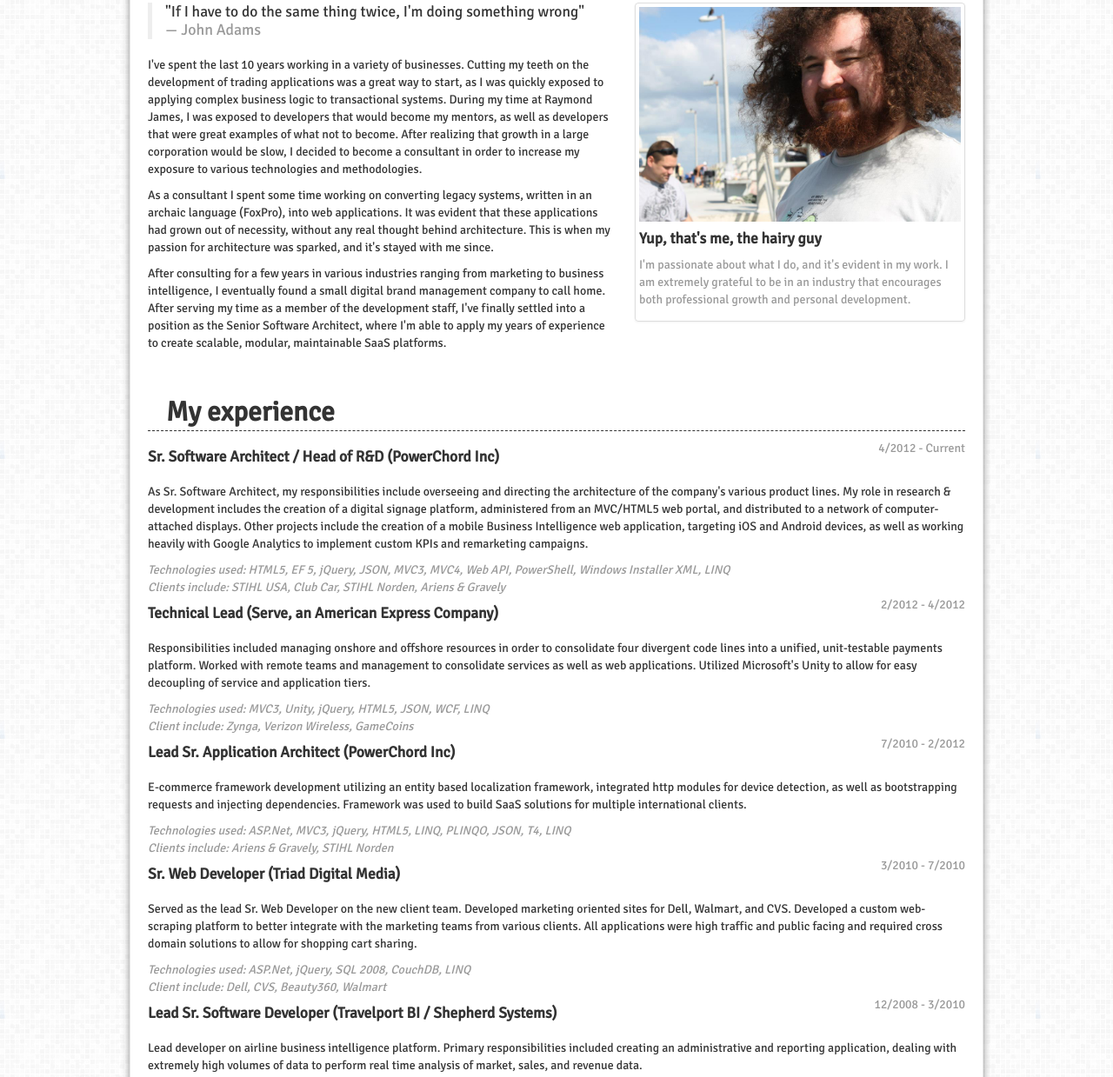
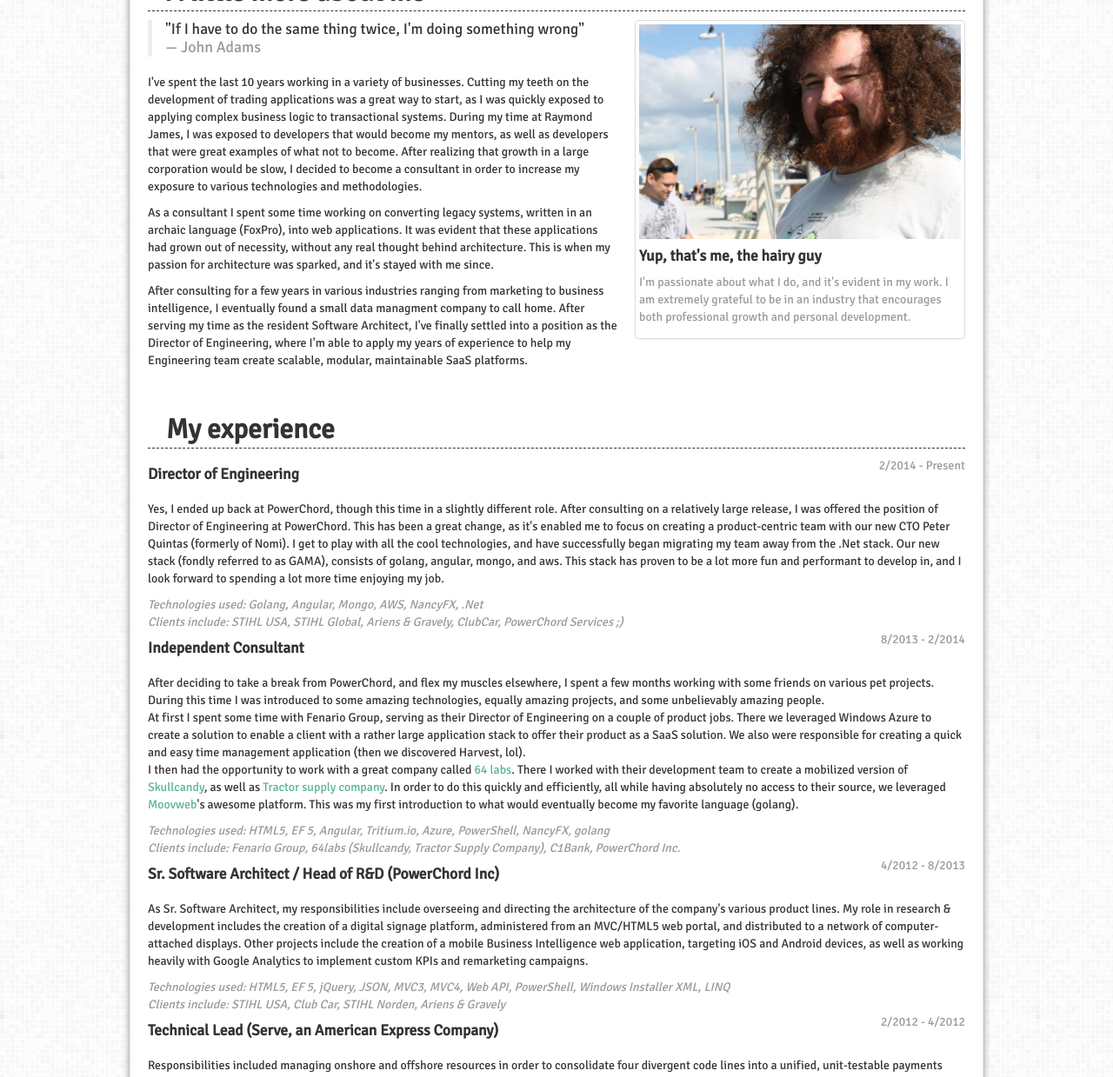
Before and after one commit to tampajohn/jqatampa.com, a plain HTML site: page index.html in a window 1280 px wide. Shown: the part 438-1677 px from the top of the page at 87% size. Drawn offline with nearby package versions, Linux system fonts and the light colour scheme.

Commit message:
updating profile

```diff
--- a/index.html
+++ b/index.html
@@ -1,4 +1,5 @@
 <html>
+
 <head>
   <link href='css/site.css' rel='stylesheet'>
   <link rel="stylesheet" type="text/css" href="//cdnjs.cloudflare.com/ajax/libs/font-awesome/3.0.2/css/font-awesome.min.css">
@@ -7,6 +8,7 @@
   <meta name="description" content="John Adams is a Software Architect from St. Petersburg FL.  He specializes in Architecting robust, maintainable, web based SaaS solutions, leveraging HTML5, CSS3, jQuery and ASP.Net MVC4.">
   <meta name="google-translate-customization" content="d11f134d4f943989-54ffcaefc8e2788e-g76902160742a4e62-10"></meta>
 </head>
+
 <body itemscope itemptype="http://schema.org/Person">
   <div class="character">
     <div class="left-arm"></div>
@@ -14,18 +16,28 @@
     <div class="body"></div>
   </div>
   <div class="container title">
-			<h1><span itemprop="name" class="notranslate">John Adams</span><em>code poet</em></h1>
+    <h1>
+      <span itemprop="name" class="notranslate">John Adams</span>
+      <em>code poet</em>
+    </h1>
   </div>
   <div class="container main">
     <header>
       <section class="row-fluid">
         <div class="span12 text-right">
           <!-- BEGIN Google Translate Widget -->
-						<div id="google_translate_element"></div><script type="text/javascript">
+          <div id="google_translate_element"></div>
+          <script type="text/javascript">
             function googleTranslateElementInit() {
-							  new google.translate.TranslateElement({pageLanguage: 'en', layout: google.translate.TranslateElement.InlineLayout.SIMPLE, gaTrack: true, gaId: 'UA-22848100-1'}, 'google_translate_element');
+            	new google.translate.TranslateElement({
+            		pageLanguage: 'en',
+            		layout: google.translate.TranslateElement.InlineLayout.SIMPLE,
+            		gaTrack: true,
+            		gaId: 'UA-22848100-1'
+            	}, 'google_translate_element');
             }
-							</script><script type="text/javascript" src="//translate.google.com/translate_a/element.js?cb=googleTranslateElementInit"></script>
+          </script>
+          <script type="text/javascript" src="//translate.google.com/translate_a/element.js?cb=googleTranslateElementInit"></script>
           <!-- END Google Translate Widget -->
         </div>
       </section>
@@ -55,8 +67,12 @@
             </dt>
             <dd class="notranslate">
               <address itemprop="address" itemscope itemtype="http://schema.org/PostalAddress">
-								  	<span itemprop="streetAddress">2703 Bethel Court S.</span><br>
-								  	<span itemprop="addressLocality">Saint Petersburg</span> <span itemprop="addressRegion">FL</span>, <span itemprop="postalCode">33712</span><br>
+                <span itemprop="streetAddress">2703 Bethel Court S.</span>
+                <br>
+                <span itemprop="addressLocality">Saint Petersburg</span>
+                <span itemprop="addressRegion">FL</span>,
+                <span itemprop="postalCode">33712</span>
+                <br>
               </address>
             </dd>
           </dl>
@@ -67,7 +83,9 @@
               <i class="icon icon-coffee"></i> Who I am:
             </dt>
             <dd>
-								I'm a <span itemprop="jobTitle">Software Architect</span> with over a decade of professional experience in various software stacks.  I pride myself on delivering innovative and robust solutions for business needs, while retaining concise maintainable code.  My experience branches many business domains, from trading systems and mortgage processing, to business intelligence and e-commerce.
+              I'm the
+              <span itemprop="jobTitle">Director of Engineering</span> at a small company called PowerChord, with over a decade of professional experience in various software stacks. I pride myself on delivering innovative and robust solutions for customer needs, while retaining
+              concise maintainable code. My experience branches many business domains, from trading systems and mortgage processing, to business intelligence and e-commerce.
             </dd>
           </dl>
         </div>
@@ -92,13 +110,17 @@
 
 				        		-->
               <p>
-				        			I've spent the last 10 years working in a variety of businesses.  Cutting my teeth on the development of trading applications was a great way to start, as I was quickly exposed to applying complex business logic to transactional systems.  During my time at Raymond James, I was exposed to developers that would become my mentors, as well as developers that were great examples of what not to become.  After realizing that growth in a large corporation would be slow, I decided to become a consultant in order to increase my exposure to various technologies and methodologies.
+                I've spent the last 10 years working in a variety of businesses. Cutting my teeth on the development of trading applications was a great way to start, as I was quickly exposed to applying complex business logic to transactional systems. During my time
+                at Raymond James, I was exposed to developers that would become my mentors, as well as developers that were great examples of what not to become. After realizing that growth in a large corporation would be slow, I decided to become a consultant
+                in order to increase my exposure to various technologies and methodologies.
               </p>
               <p>
-			        				As a consultant I spent some time working on converting legacy systems, written in an archaic language (FoxPro), into web applications.  It was evident that these applications had grown out of necessity, without any real thought behind architecture.  This is when my passion for architecture was sparked, and it's stayed with me since.
+                As a consultant I spent some time working on converting legacy systems, written in an archaic language (FoxPro), into web applications. It was evident that these applications had grown out of necessity, without any real thought behind architecture. This
+                is when my passion for architecture was sparked, and it's stayed with me since.
               </p>
               <p>
-			        				After consulting for a few years in various industries ranging from marketing to business intelligence, I eventually found a small digital brand management company to call home.  After serving my time as a member of the development staff, I've finally settled into a position as the Senior Software Architect, where I'm able to apply my years of experience to create scalable, modular, maintainable SaaS platforms.
+                After consulting for a few years in various industries ranging from marketing to business intelligence, I eventually found a small data managment company to call home. After serving my time as the resident Software Architect, I've finally settled into
+                a position as the Director of Engineering, where I'm able to apply my years of experience to help my Engineering team create scalable, modular, maintainable SaaS platforms.
               </p>
             </div>
             <div class="span5">
@@ -106,7 +128,7 @@
                 <img src="img/photos/john.jpg" alt="John Adams == code monkey" title="Me, John Adams" />
                 <h4>Yup, that's me, the hairy guy</h4>
                 <p class="muted">
-			        					I'm passionate about what I do, and it's evident in my work.  I am extremely grateful to be in an industry that encourages both professional growth and personal development.
+                  I'm passionate about what I do, and it's evident in my work. I am extremely grateful to be in an industry that encourages both professional growth and personal development.
                 </p>
               </div>
             </div>
@@ -131,14 +153,63 @@
               <li>
                 <div class="row-fluid">
                   <h4 class="span8 notranslate">
+                    Director of Engineering
+                  </h4>
+                  <div class="span4 text-right muted">
+                    2/2014 - Present
+                  </div>
+                </div>
+                <p class="row-fluid">
+                  Yes, I ended up back at PowerChord, though this time in a slightly different role. After consulting on a relatively large release, I was offered the position of Director of Engineering at PowerChord. This has been a great change, as it's enabled me to
+                  focus on creating a product-centric team with our new CTO Peter Quintas (formerly of Nomi). I get to play with all the cool technologies, and have successfully began migrating my team away from the .Net stack. Our new stack (fondly referred
+                  to as GAMA), consists of golang, angular, mongo, and aws. This stack has proven to be a lot more fun and performant to develop in, and I look forward to spending a lot more time enjoying my job.
+                </p>
+                <em class="row-fluid muted  notranslate">
+                  Technologies used: Golang, Angular, Mongo, AWS, NancyFX, .Net
+                </em>
+                <em class="row-fluid muted  notranslate">
+                  Clients include: STIHL USA, STIHL Global, Ariens &amp; Gravely, ClubCar, PowerChord Services ;)
+                </em>
+              </li>
+              <li>
+                <div class="row-fluid">
+                  <h4 class="span8 notranslate">
+                    Independent Consultant
+                  </h4>
+                  <div class="span4 text-right muted">
+                    8/2013 - 2/2014
+                  </div>
+                </div>
+                <p class="row-fluid">
+                  After deciding to take a break from PowerChord, and flex my muscles elsewhere, I spent a few months working with some friends on various pet projects. During this time I was introduced to some amazing technologies, equally amazing projects, and some unbelievably
+                  amazing people.
+                  <br/> At first I spent some time with Fenario Group, serving as their Director of Engineering on a couple of product jobs. There we leveraged Windows Azure to create a solution to enable a client with a rather large application stack to offer
+                  their product as a SaaS solution. We also were responsible for creating a quick and easy time management application (then we discovered Harvest, lol).
+                  <br /> I then had the opportunity to work with a great company called <a href="http://www.64labs.com">64 labs</a>. There I worked with their development team to create a mobilized version of <a href="http://skullcandy.com">Skullcandy</a>,
+                  as well as <a href="http://tractorsupplycompany.com">Tractor supply company</a>. In order to do this quickly and efficiently, all while having absolutely no access to their source, we leveraged <a href="http://moovweb">Moovweb</a>'s
+                  awesome platform. This was my first introduction to what would eventually become my favorite language (golang).
+                  <br />
+                </p>
+                <em class="row-fluid muted  notranslate">
+                  Technologies used: HTML5, EF 5, Angular, Tritium.io, Azure, PowerShell, NancyFX, golang
+                </em>
+                <em class="row-fluid muted  notranslate">
+                  Clients include: Fenario Group, 64labs (Skullcandy, Tractor Supply Company), C1Bank, PowerChord Inc.
+                </em>
+              </li>
+              <li>
+                <div class="row-fluid">
+                  <h4 class="span8 notranslate">
                     Sr. Software Architect / Head of R&amp;D (PowerChord Inc)
                   </h4>
                   <div class="span4 text-right muted">
-					        				4/2012 - Current
+                    4/2012 - 8/2013
                   </div>
                 </div>
                 <p class="row-fluid">
-										As Sr. Software Architect, my responsibilities include overseeing and directing the architecture of the company's various product lines.  My role in research &amp; development includes the creation of a digital signage platform, administered from an MVC/HTML5 web portal, and distributed to a network of computer-attached displays.  Other projects include the creation of a mobile Business Intelligence web application, targeting iOS and Android devices, as well as working heavily with Google Analytics to implement custom KPIs and remarketing campaigns.
+                  As Sr. Software Architect, my responsibilities include overseeing and directing the architecture of the company's various product lines. My role in research &amp; development includes the creation of a digital signage platform, administered from an MVC/HTML5
+                  web portal, and distributed to a network of computer-attached displays. Other projects include the creation of a mobile Business Intelligence web application, targeting iOS and Android devices, as well as working heavily with Google
+                  Analytics to implement custom KPIs and remarketing campaigns.
                 </p>
                 <em class="row-fluid muted  notranslate">
                   Technologies used: HTML5, EF 5, jQuery, JSON, MVC3, MVC4, Web API, PowerShell, Windows Installer XML, LINQ
@@ -146,7 +217,6 @@
                 <em class="row-fluid muted  notranslate">
                   Clients include: STIHL USA, Club Car, STIHL Norden, Ariens &amp; Gravely
                 </em>
-
               </li>
               <li>
                 <div class="row-fluid">
@@ -158,10 +228,11 @@
                   </div>
                 </div>
                 <p class="row-fluid">
-										Responsibilities included managing onshore and offshore resources in order to consolidate four divergent code lines into a unified, unit-testable payments platform.  Worked with remote teams and management to consolidate services as well as web applications.  Utilized Microsoft's Unity to allow for easy decoupling of service and application tiers.
+                  Responsibilities included managing onshore and offshore resources in order to consolidate four divergent code lines into a unified, unit-testable payments platform. Worked with remote teams and management to consolidate services as well as web applications.
+                  Utilized Microsoft's Unity to allow for easy decoupling of service and application tiers.
                 </p>
                 <em class="row-fluid muted  notranslate">
-										Technologies used: MVC3, Unity, jQuery, HTML5,  JSON, WCF, LINQ
+                  Technologies used: MVC3, Unity, jQuery, HTML5, JSON, WCF, LINQ
                 </em>
                 <em class="row-fluid muted  notranslate">
                   Client include: Zynga, Verizon Wireless, GameCoins
@@ -178,7 +249,8 @@
                   </div>
                 </div>
                 <p class="row-fluid">
-										E-commerce framework development utilizing an entity based localization framework, integrated http modules for device detection, as well as bootstrapping requests and injecting dependencies.  Framework was used to build SaaS solutions for multiple international clients.
+                  E-commerce framework development utilizing an entity based localization framework, integrated http modules for device detection, as well as bootstrapping requests and injecting dependencies. Framework was used to build SaaS solutions for multiple international
+                  clients.
                 </p>
                 <em class="row-fluid muted  notranslate">
                   Technologies used: ASP.Net, MVC3, jQuery, HTML5, LINQ, PLINQO, JSON, T4, LINQ
@@ -197,7 +269,8 @@
                   </div>
                 </div>
                 <p class="row-fluid">
-										Served as the lead Sr. Web Developer on the new client team.  Developed marketing oriented sites for Dell, Walmart, and CVS.  Developed a custom web-scraping platform to better integrate with the marketing teams from various clients.  All applications were high traffic and public facing and required cross domain solutions to allow for shopping cart sharing.
+                  Served as the lead Sr. Web Developer on the new client team. Developed marketing oriented sites for Dell, Walmart, and CVS. Developed a custom web-scraping platform to better integrate with the marketing teams from various clients. All applications were
+                  high traffic and public facing and required cross domain solutions to allow for shopping cart sharing.
                 </p>
                 <em class="row-fluid muted  notranslate">
                   Technologies used: ASP.Net, jQuery, SQL 2008, CouchDB, LINQ
@@ -216,7 +289,7 @@
                   </div>
                 </div>
                 <p class="row-fluid">
-										Lead developer on airline business intelligence platform.  Primary responsibilities included creating an administrative and reporting application, dealing with extremely high volumes of data to perform real time analysis of market, sales, and revenue data.
+                  Lead developer on airline business intelligence platform. Primary responsibilities included creating an administrative and reporting application, dealing with extremely high volumes of data to perform real time analysis of market, sales, and revenue data.
                 </p>
                 <em class="row-fluid muted notranslate">
                   Technologies used: ASP.Net, jQuery, Telerik, XML, Oracle, JSON, LINQ
@@ -235,7 +308,8 @@
                   </div>
                 </div>
                 <p class="row-fluid">
-										Served as one of two web developers tasked with converting legacy FoxPro applications to a web platform.  Utilized jQuery UI, a custom Model-View-Adapter implementation, and SQL Server 2005 to create a rapid application development framework.  Service tier was able to target WPF, ASP.Net, HTML, and Silverlight clients.  Separation of concerns was implemented using PostSharp &amp; Ninject.
+                  Served as one of two web developers tasked with converting legacy FoxPro applications to a web platform. Utilized jQuery UI, a custom Model-View-Adapter implementation, and SQL Server 2005 to create a rapid application development framework. Service tier
+                  was able to target WPF, ASP.Net, HTML, and Silverlight clients. Separation of concerns was implemented using PostSharp &amp; Ninject.
                 </p>
                 <em class="row-fluid muted notranslate">
                   Technologies used: ASP.Net, jQuery, Silverlight, WPF, PostSharp, Ninject, SQL Server, LINQ
@@ -251,7 +325,8 @@
                   </div>
                 </div>
                 <p class="row-fluid">
-										Worked on two teams: Financial &amp; Regulatory Systems (FARS) and Trading Systems.  While on FARS, I served as a hybrid Business Analyst/Developer.  I was responsible for maintaining a Funds Disbursements system written in Classic ASP, as well as being the lead Crystal Reports developer/admin.  On the Trading Systems team, I was tasked with developing and maintaining custom trading platforms for both Fixed Income and the trade desk.
+                  Worked on two teams: Financial &amp; Regulatory Systems (FARS) and Trading Systems. While on FARS, I served as a hybrid Business Analyst/Developer. I was responsible for maintaining a Funds Disbursements system written in Classic ASP, as well as being
+                  the lead Crystal Reports developer/admin. On the Trading Systems team, I was tasked with developing and maintaining custom trading platforms for both Fixed Income and the trade desk.
                 </p>
                 <em class="row-fluid muted notranslate">
                   Technologies used: VB6, ASP, C#, ASP.Net, Crystal Reports, SSIS, SQL Server, DTS, ActiveX, Ajax, Javascript
@@ -269,7 +344,9 @@
           </h2>
           <div id="skills" class="clearfix row-fluid">
             <ul class="span4 text-center notranslate">
-				        		<li><h4>Technologies</h4></li>
+              <li>
+                <h4>Technologies</h4>
+              </li>
               <li>jQuery</li>
               <li>ASP.Net MVC</li>
               <li>C#</li>
@@ -278,7 +355,9 @@
               <li>LINQ</li>
             </ul>
             <ul class="span4 text-center">
-			        			<li><h4>Business Disciplines</h4></li>
+              <li>
+                <h4>Business Disciplines</h4>
+              </li>
               <li>Search Engine Optimization</li>
               <li>Analytics</li>
               <li>Release Management</li>
@@ -286,7 +365,9 @@
               <li>Email Marketing</li>
             </ul>
             <ul class="span4 text-center">
-			        			<li><h4>Technical Disciplines</h4></li>
+              <li>
+                <h4>Technical Disciplines</h4>
+              </li>
               <li>SaaS Architecture</li>
               <li>Design Patterns</li>
               <li>Inversion of Control</li>
@@ -303,4 +384,5 @@
   <script type='text/javascript' src='//cdnjs.cloudflare.com/ajax/libs/twitter-bootstrap/2.3.1/js/bootstrap.min.js'></script>
   <script type="text/javascript" src='js/app.js'></script>
 </body>
+
 </html>
--- a/less/includes/bootstrap/navbar.less
+++ b/less/includes/bootstrap/navbar.less
@@ -193,10 +193,9 @@
 
 // Reset container width
 // Required here as we reset the width earlier on and the grid mixins don't override early enough
-.navbar-static-top .container,
 .navbar-fixed-top .container,
 .navbar-fixed-bottom .container {
-  #grid > .core > .span(@gridColumns);
+width: (@gridColumnWidth * @gridColumns) + (@gridGutterWidth * (@gridColumns - 1));
 }
 
 // Fixed to top
--- a/less/site.less
+++ b/less/site.less
@@ -110,7 +110,7 @@
 	.accordion-toggle
 	{
 		border-bottom: 1px dashed;
-		i
+		i.icon-chevron-down
 		{
 			-webkit-animation: flipup .5s;
 			-webkit-animation-fill-mode: forwards;
@@ -118,7 +118,7 @@
 	}
 	.accordion-toggle.collapsed
 	{
-		i
+		i.icon-chevron-down
 		{
 			-webkit-animation: flipdown .5s;
 			-webkit-animation-fill-mode: forwards;
```
Also changed, not shown: youtube.html (deleted, +0 -5 lines), css/site.css. Lines whose indentation alone changed are shown as unchanged.
